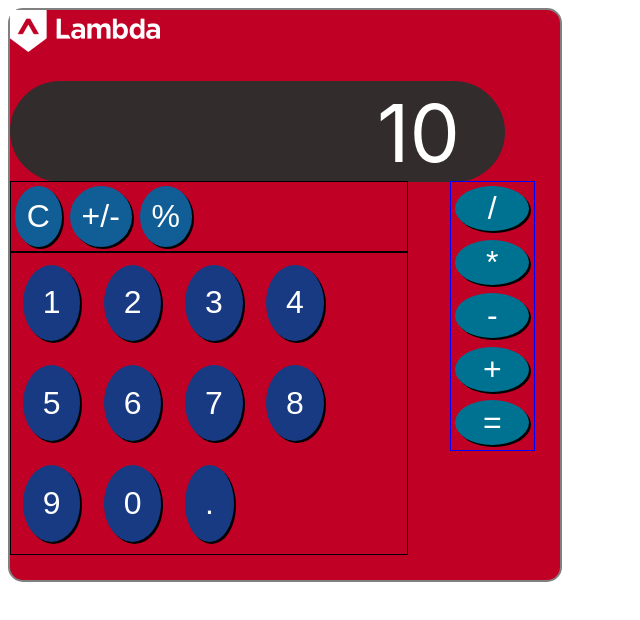
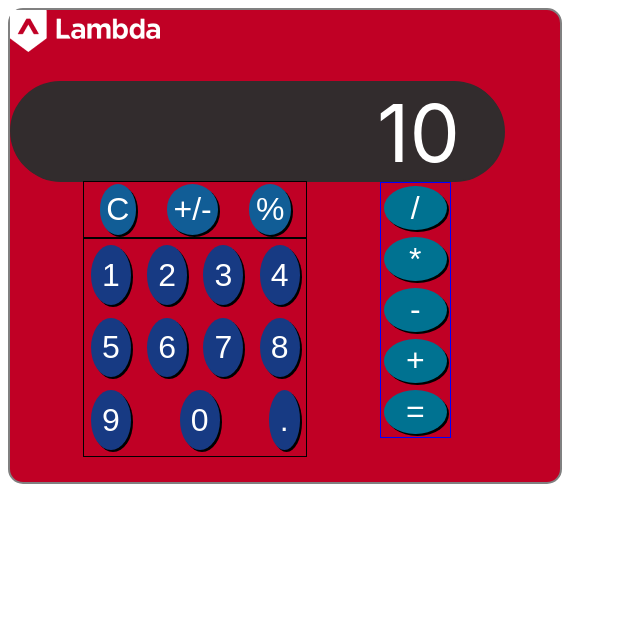
Before and after one commit to bloominstituteoftechnology/lambda-calculator, a React (Create React App) app: page / in a window 1280 px wide. Shown: the top 620 px of the page, without its empty margins (0-640 px from the left). Built offline with nearby package versions, Linux system fonts and the light colour scheme.

Commit message:
corrected spacing a bit

```diff
--- a/src/App.css
+++ b/src/App.css
@@ -26,25 +26,35 @@
     width         : 100%;
     display       : flex;
     flex-direction: row;
+
 }
 
 .innerContent {
     width         : 80%;
     display       : flex;
     flex-direction: column;
+    align-items   : center;
 }
 
 .rightContent {
-    width: 15%;
+    width         : 15%;
+    display       : flex;
+    flex-direction: column;
+    align-items   : center;
+    margin-right  : 20%;
 }
 
 .numbers {
-    width: 90%;
+    width          : 60%;
+    display        : flex;
+    flex-wrap      : wrap;
+    justify-content: space-between;
 
     border: 1px solid;
 }
 
 .numButtons {
+
     font-size       : 2.0rem;
     color           : white;
     padding         : 5%;
@@ -56,8 +66,10 @@
 }
 
 .specialButtons {
-    border: 1px solid;
-    width : 90%;
+    border         : 1px solid;
+    width          : 60%;
+    display        : flex;
+    justify-content: space-around;
 }
 
 .specButtons {
@@ -73,11 +85,11 @@
 }
 
 .operatorButtons {
-    width: 100%;
-
+    width          : 100%;
+    margin-top     : 1%;
     display        : flex;
     flex-direction : column;
-    justify-content: space-between;
+    justify-content: space-around;
     border         : 1px solid blue;
 }
 
```
